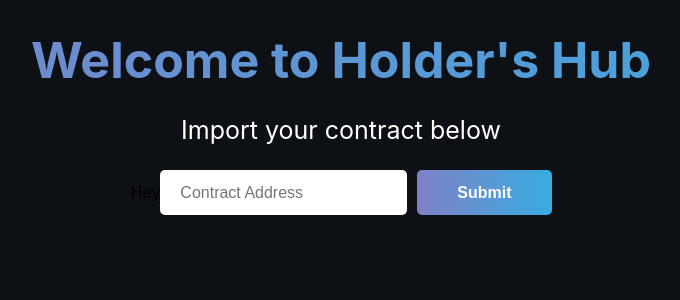
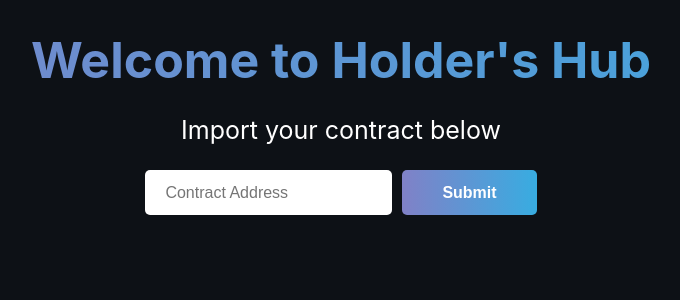
Before and after one commit to samsnedeker/holders-hub, a React (Create React App) app: page / in a window 1280 px wide. Shown: the top 300 px of the page, without its empty margins (299-979 px from the left). Built offline with nearby package versions, Linux system fonts and the light colour scheme.

Commit message:
remove hey in form

```diff
--- a/src/components/ContractInputForm.js
+++ b/src/components/ContractInputForm.js
@@ -50,7 +50,6 @@ class ContractInputForm extends Component {
         <div>
           <form onSubmit={this.handleValidation}>
             <label>
-              Hey
               <input className="contract-input" placeholder="Contract Address" type="text" address={this.state.address}  onChange={this.handleChange}></input>
               <input className="cta-button import-contract-button" type="submit" value="Submit" />
             </label>
```
